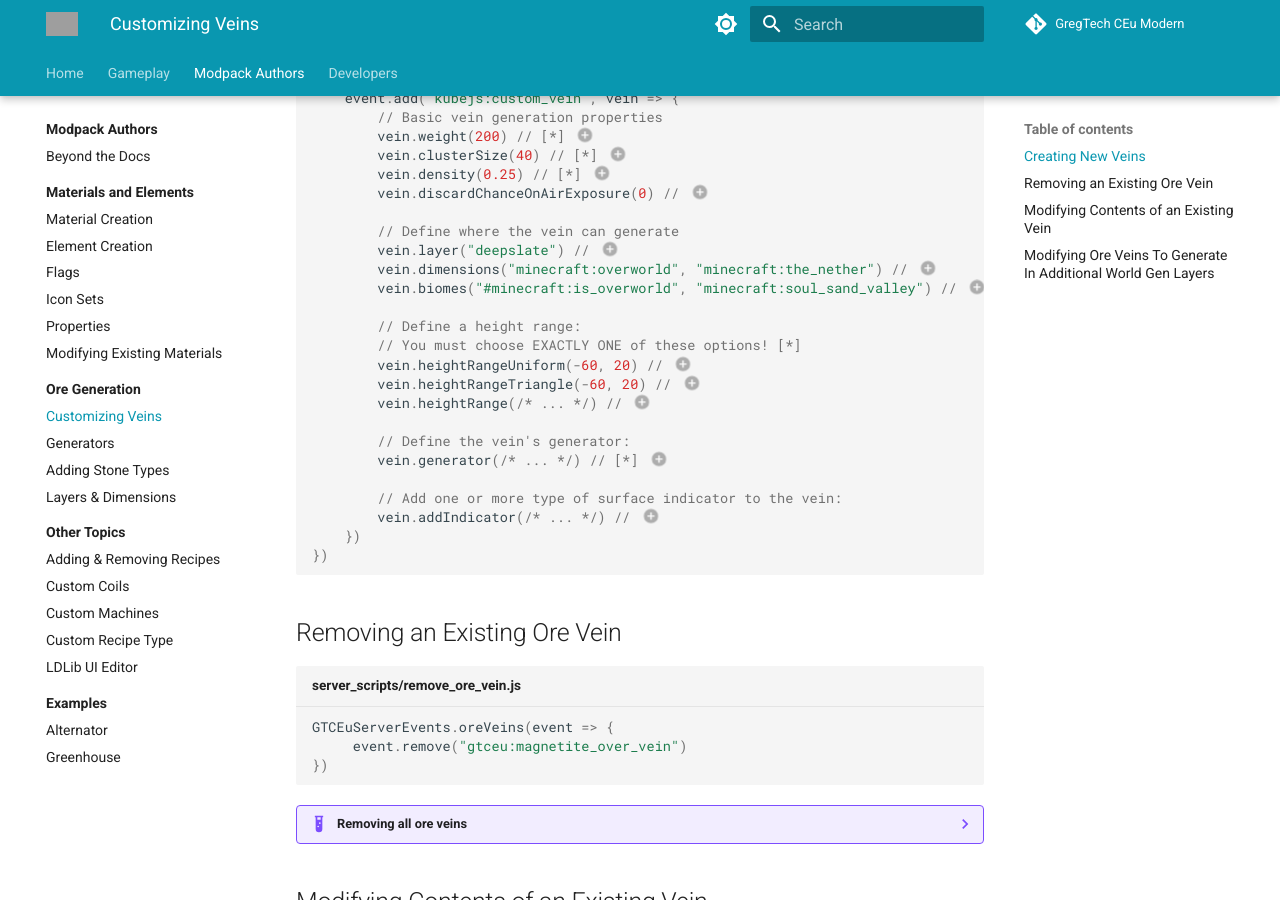
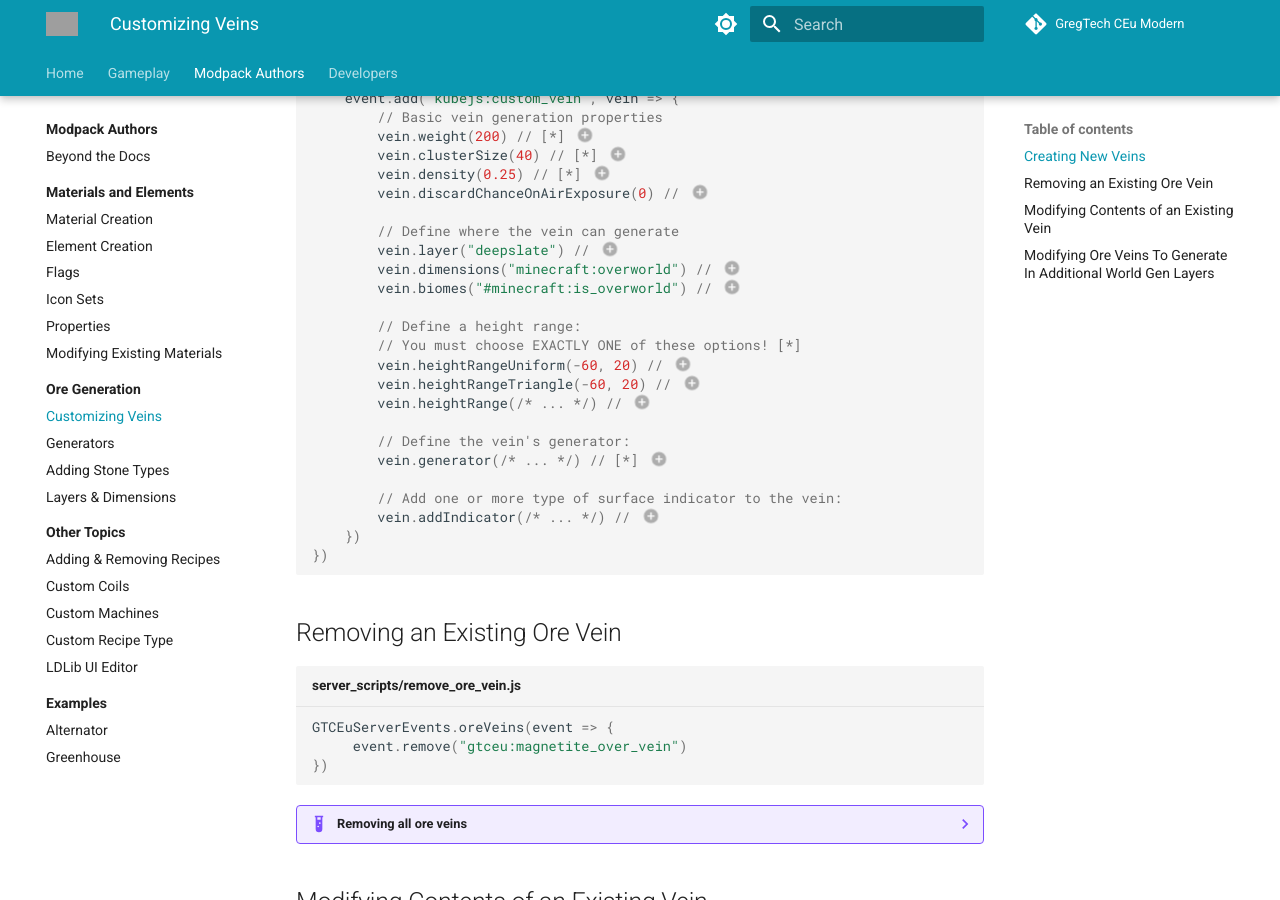
Before and after one commit to GregTechCEu/gtceu-modern-docs, an MkDocs documentation site: the page built from docs/Modpacks/Ore-Generation/01-Customizing-Veins.md, in a window 1280 px wide and 900 px high, scrolled down 351 px. Built offline with MkDocs 1.6.1 and Material for MkDocs 9.7.7, drawn with Linux system fonts in a browser that asks for light colours; comment, search, counter and statistics services are not loaded; grey boxes are pictures that could not be loaded.

Commit message:
docs: improve vein docs

```diff
--- a/docs/Modpacks/Ore-Generation/01-Customizing-Veins.md
+++ b/docs/Modpacks/Ore-Generation/01-Customizing-Veins.md
@@ -22,8 +22,8 @@
 
         // Define where the vein can generate
         vein.layer("deepslate") // (5)
-        vein.dimensions("minecraft:overworld", "minecraft:the_nether") // (6)
-        vein.biomes("#minecraft:is_overworld", "minecraft:soul_sand_valley") // (7)
+        vein.dimensions("minecraft:overworld") // (6)
+        vein.biomes("#minecraft:is_overworld") // (7)
 
         // Define a height range:
         // You must choose EXACTLY ONE of these options! [*]
```
